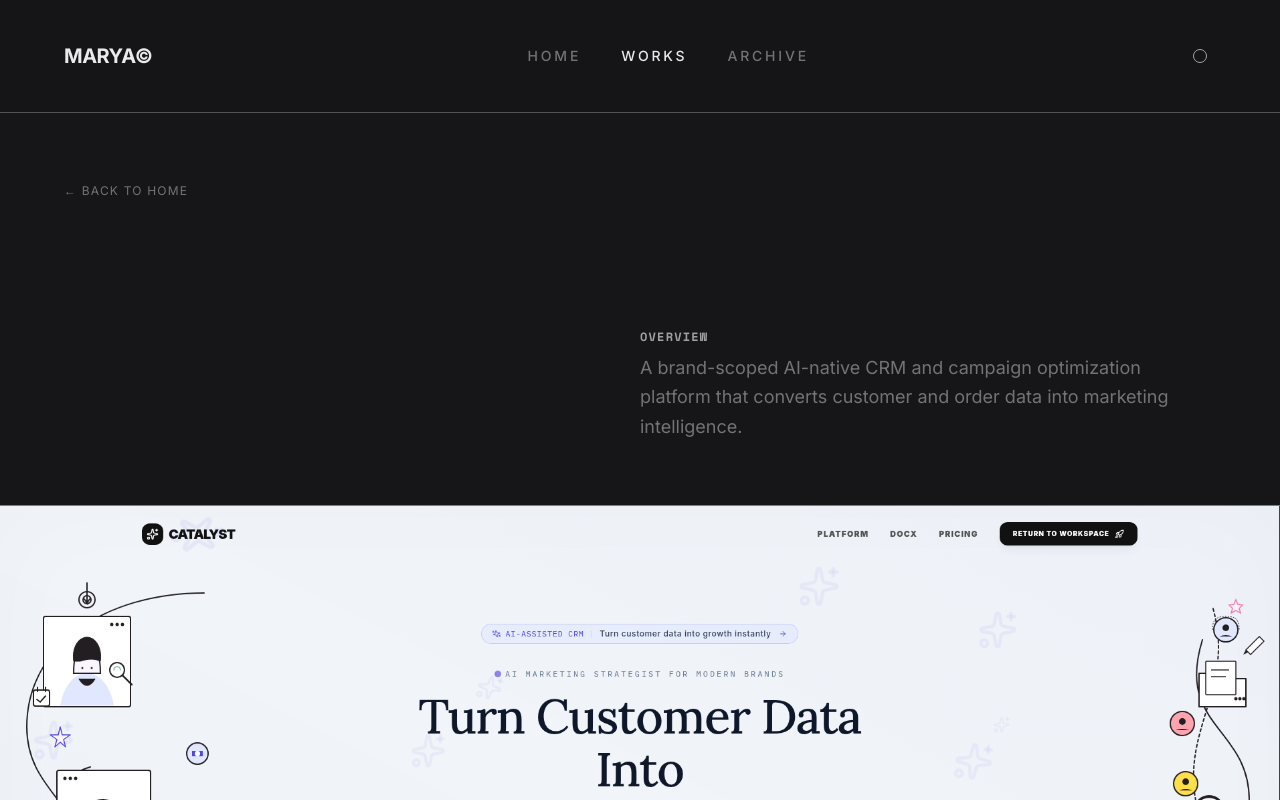
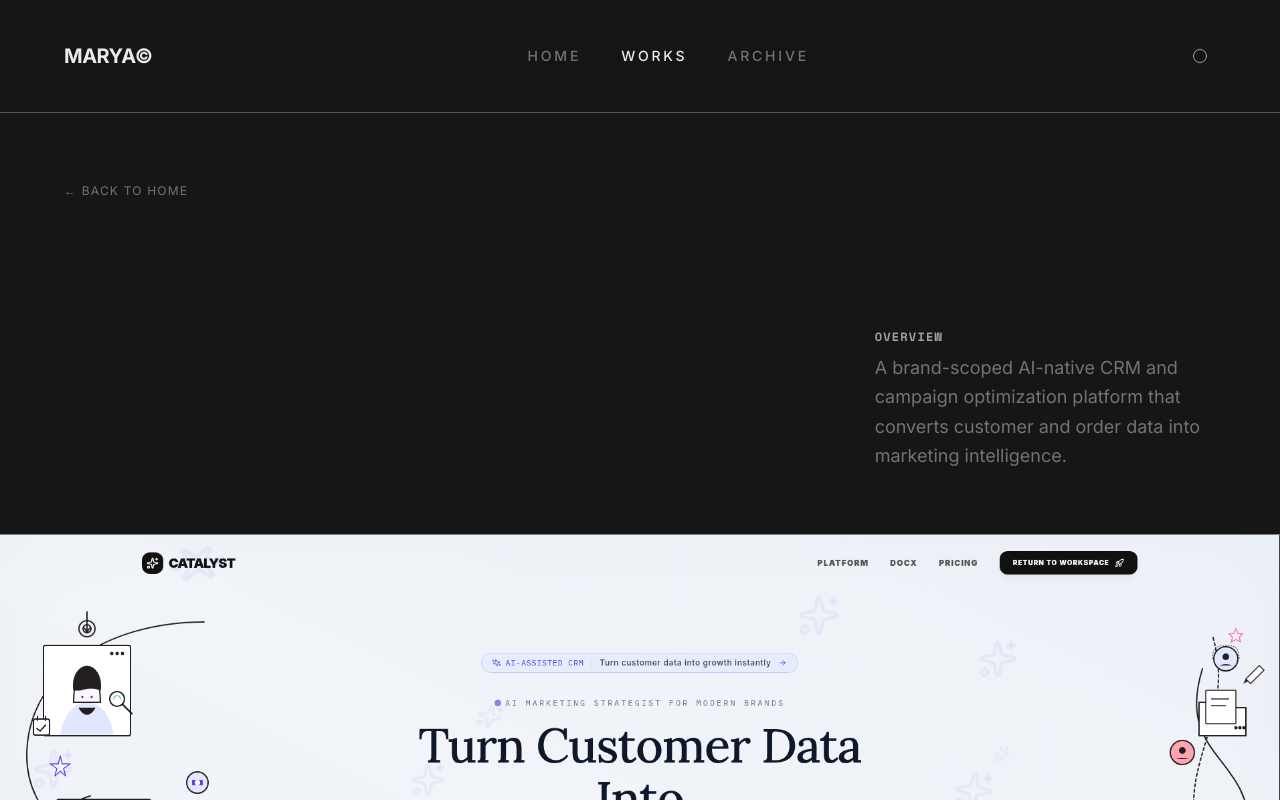
Before and after one commit to AyShakya/Portfolio-AyushShakya, a React (Vite) app: page /works/catalyst in a window 1280 px wide. Shown: the top 800 px of the page. Built offline with nearby package versions, Linux system fonts and the light colour scheme.

Commit message:
feat(ui): optimize header grid layout to prevent project title overlaps

```diff
--- a/src/pages/Works.jsx
+++ b/src/pages/Works.jsx
@@ -247,13 +247,15 @@ export default function Works() {
         </motion.div>
 
         {/* Header Grid */}
-        <motion.section variants={childVariants} className="grid grid-cols-1 lg:grid-cols-2 gap-0 my-0 p-8 md:p-[5vw] border-b border-neutral-200/50 dark:border-neutral-900">
-          <h1 className="text-5xl md:text-7xl xl:text-8xl 2xl:text-9xl font-black tracking-[-0.04em] text-[#161618] dark:text-[#eaeaea] uppercase leading-none">
-            {work.title}
-          </h1>
-          <div className="flex flex-col gap-2 justify-center mt-6 lg:mt-0">
+        <motion.section variants={childVariants} className="grid grid-cols-1 lg:grid-cols-12 gap-8 lg:gap-[5vw] my-0 p-8 md:p-[5vw] border-b border-neutral-200/50 dark:border-neutral-900 items-center">
+          <div className="lg:col-span-7 xl:col-span-8">
+            <h1 className="text-4xl sm:text-5xl md:text-7xl xl:text-8xl 2xl:text-9xl font-black tracking-[-0.04em] text-[#161618] dark:text-[#eaeaea] uppercase leading-[0.9] break-words">
+              {work.title}
+            </h1>
+          </div>
+          <div className="lg:col-span-5 xl:col-span-4 flex flex-col gap-2 justify-center">
             <h4 className="text-xs font-mono font-bold uppercase tracking-widest text-neutral-400">Overview</h4>
-            <p className="text-sm md:text-base xl:text-lg leading-relaxed text-neutral-500 font-sans max-w-xl xl:max-w-2xl">
+            <p className="text-sm md:text-base xl:text-lg leading-relaxed text-neutral-500 font-sans max-w-xl">
               {work.overview}
             </p>
           </div>
```
